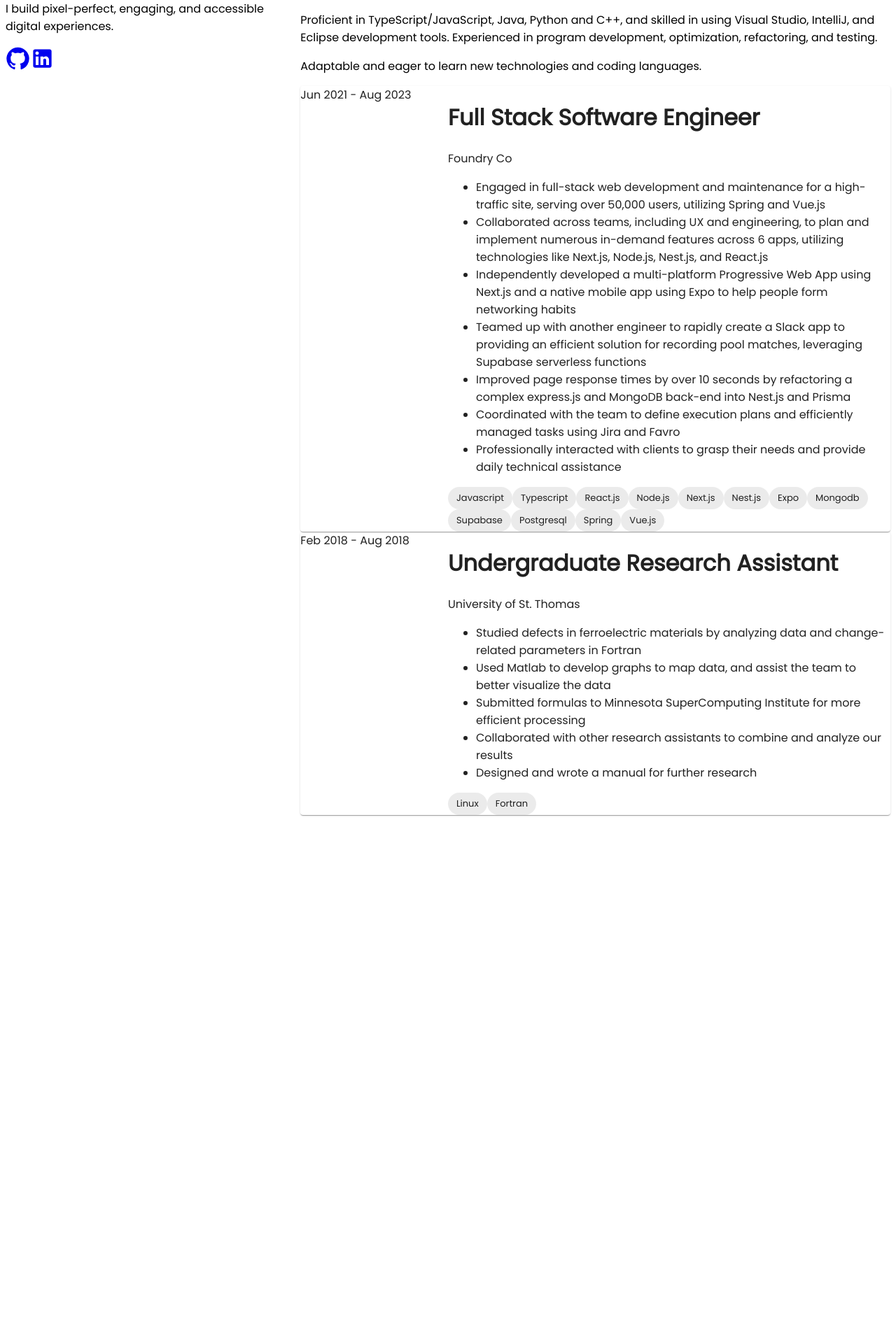
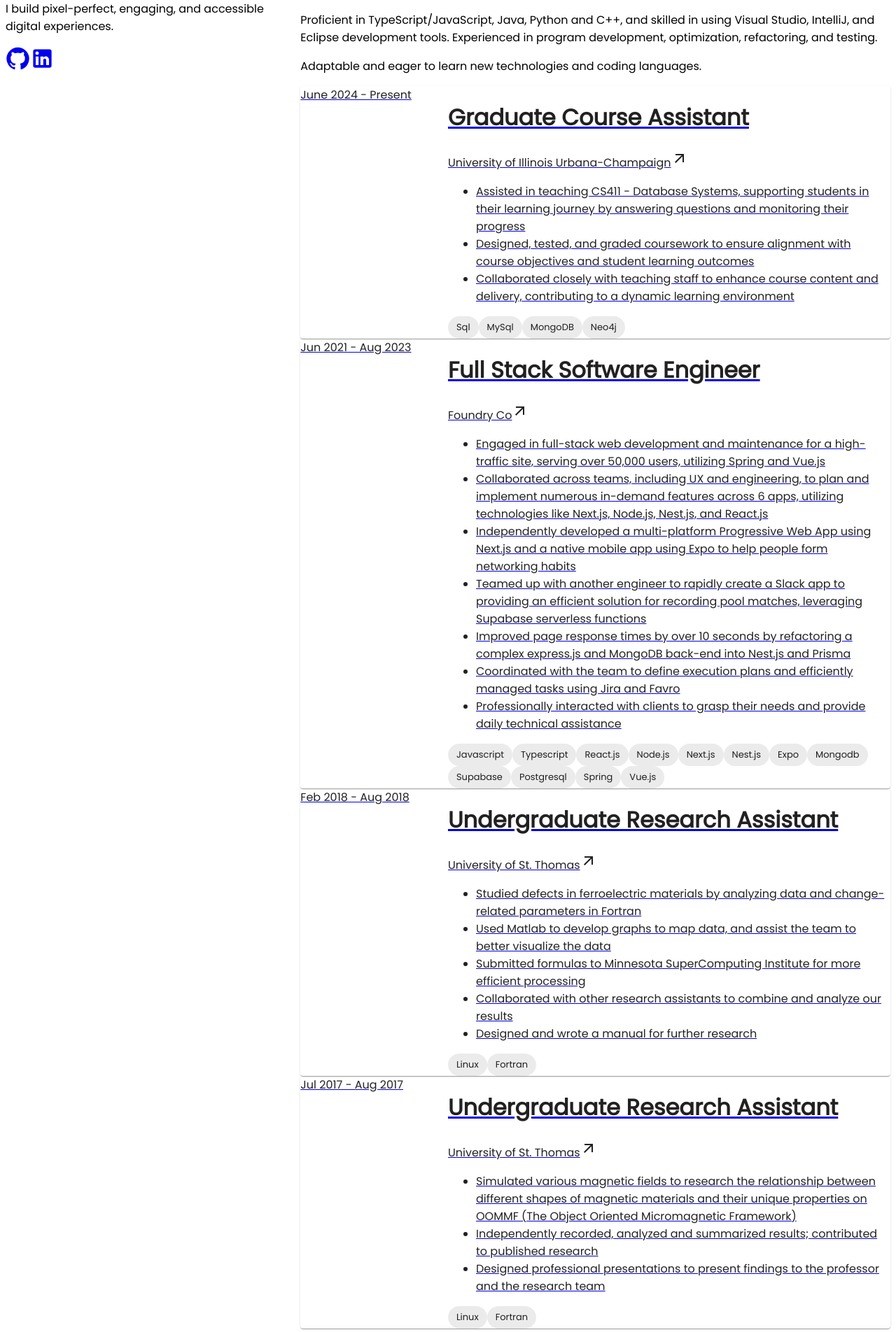
Before and after one commit to Jake-WangZhi/portfolio, a Next.js app: page / in a window 1280 px wide. Shown: the part 74-1978 px from the top of the page at 70% size. Before the commit the page ends 1247 px from the top, so only its background shows below. Built offline with nearby package versions, Linux system fonts and the light colour scheme.

Commit message:
add more contents to the exp sections

```diff
--- a/components/About.tsx
+++ b/components/About.tsx
@@ -1,6 +1,6 @@
 export const About = () => {
   return (
-    <div className="text-slate-400 text-base flex flex-col gap-4 leading-7 p-2">
+    <div className="text-slate-400 text-base flex flex-col gap-4 leading-7">
       <p>
         Motivated software engineer with 2+ years of front-end and back-end
         development experience, currently pursuing a master&apos;s degree in
--- a/components/ExpCard.tsx
+++ b/components/ExpCard.tsx
@@ -1,5 +1,6 @@
 import { Chip, Grid, Paper } from "@mui/material";
 import { useState } from "react";
+import ArrowOutwardIcon from "@mui/icons-material/ArrowOutward";
 
 interface Props {
   time: string;
@@ -7,6 +8,7 @@
   company: string;
   description: Array<string>;
   techStacks: Array<string>;
+  url: string;
 }
 
 export default function ExpCard({
@@ -15,11 +17,12 @@
   company,
   description,
   techStacks,
+  url,
 }: Props) {
   const [hover, setHover] = useState(false);
 
   return (
-    <>
+    <a href={url} target="_blank">
       <Paper
         sx={{
           backgroundColor: "transparent",
@@ -44,7 +47,14 @@
                 >
                   {title}
                 </h1>
-                <div className="flex text-sm justify-end">{company}</div>
+                <div
+                  className={`flex text-sm justify-end gap-1 items-center ${
+                    hover ? "text-teal-300" : "text-slate-200"
+                  }`}
+                >
+                  {company}
+                  <ArrowOutwardIcon />
+                </div>
                 <ul className="list-disc pl-5">
                   {description.map((desc, index) => (
                     <li key={index} className="tracking-tight">
@@ -69,6 +79,6 @@
           </Grid>
         </div>
       </Paper>
-    </>
+    </a>
   );
 }
--- a/components/Experience.tsx
+++ b/components/Experience.tsx
@@ -2,6 +2,18 @@
 
 export const Experience = () => {
   const EXPERIENCES = [
+    {
+      time: "June 2024 - Present",
+      title: "Graduate Course Assistant",
+      company: "University of Illinois Urbana-Champaign",
+      description: [
+        "Assisted in teaching CS411 - Database Systems, supporting students in their learning journey by answering questions and monitoring their progress",
+        "Designed, tested, and graded coursework to ensure alignment with course objectives and student learning outcomes",
+        "Collaborated closely with teaching staff to enhance course content and delivery, contributing to a dynamic learning environment",
+      ],
+      techStacks: ["Sql", "MySql", "MongoDB", "Neo4j"],
+      url: "https://illinois.edu/",
+    },
     {
       time: "Jun 2021 - Aug 2023",
       title: "Full Stack Software Engineer",
@@ -29,6 +41,7 @@
         "Spring",
         "Vue.js",
       ],
+      url: "https://x.com/foundrymakes",
     },
     {
       time: "Feb 2018 - Aug 2018",
@@ -42,6 +55,19 @@
         "Designed and wrote a manual for further research",
       ],
       techStacks: ["Linux", "Fortran"],
+      url: "https://www.stthomas.edu",
+    },
+    {
+      time: "Jul 2017 - Aug 2017",
+      title: "Undergraduate Research Assistant",
+      company: "University of St. Thomas",
+      description: [
+        "Simulated various magnetic fields to research the relationship between different shapes of magnetic materials and their unique properties on OOMMF (The Object Oriented Micromagnetic Framework)",
+        "Independently recorded, analyzed and summarized results; contributed to published research",
+        "Designed professional presentations to present findings to the professor and the research team",
+      ],
+      techStacks: ["Linux", "Fortran"],
+      url: "https://www.stthomas.edu",
     },
   ];
 
@@ -55,6 +81,7 @@
           company={exp.company}
           description={exp.description}
           techStacks={exp.techStacks}
+          url={exp.url}
         />
       ))}
     </div>
```
